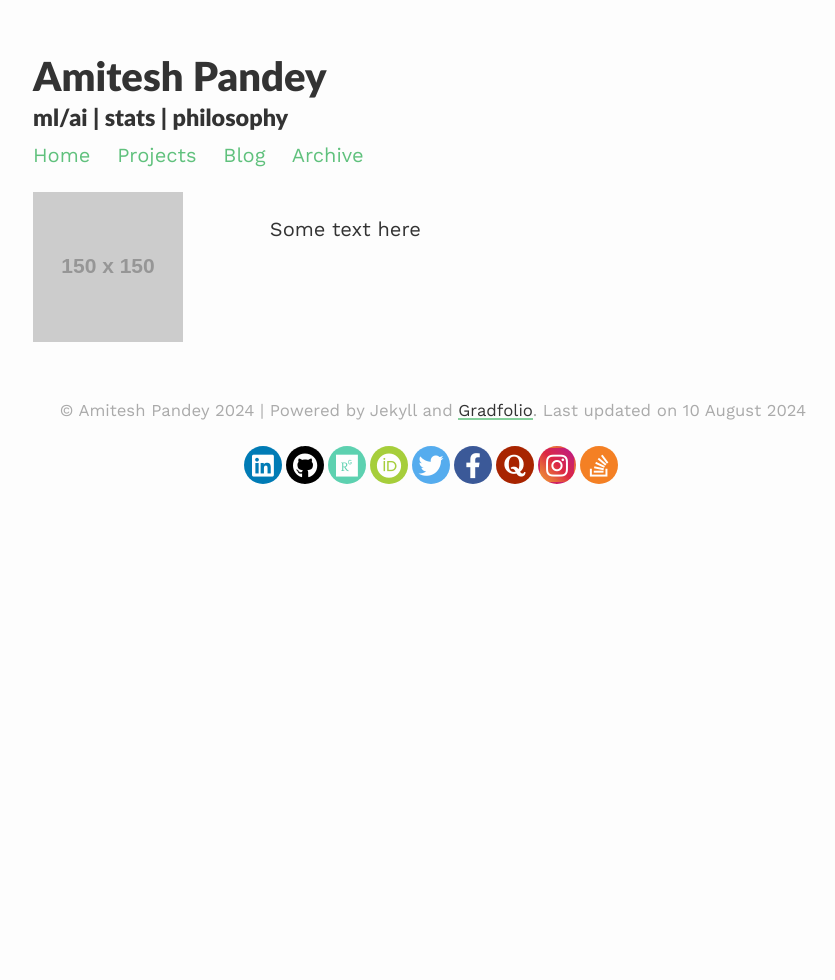
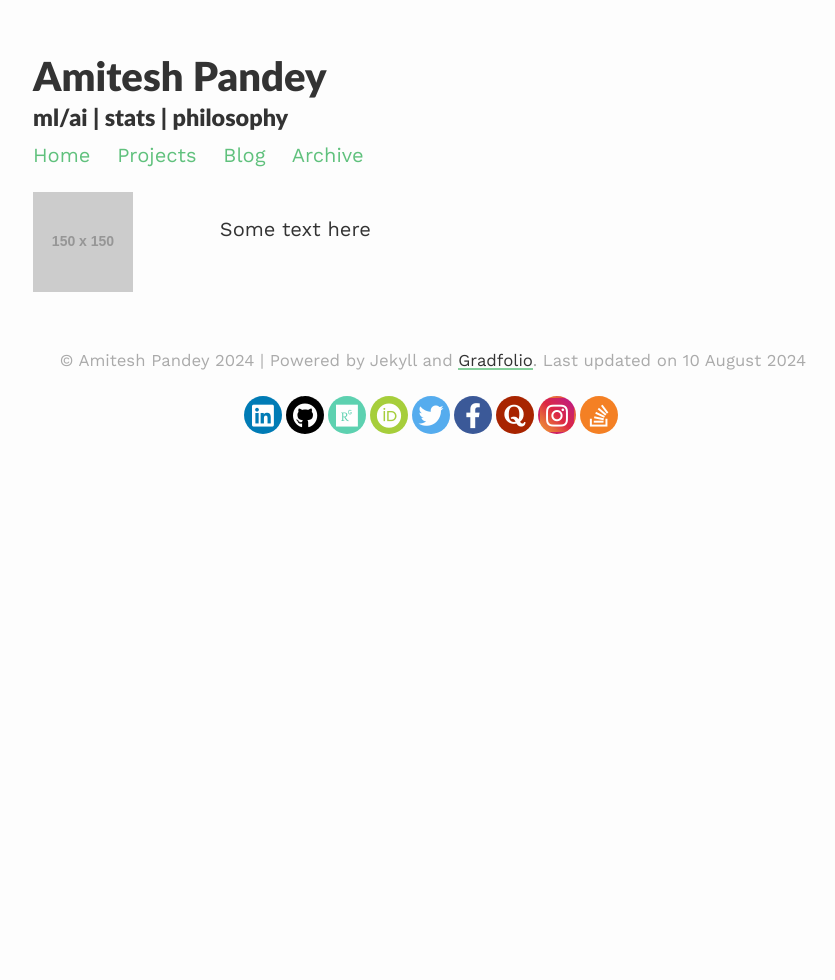
Before and after one commit to pandeyamitesh/pandeyamitesh, a Jekyll site: the page built from research/index.html, in a window 1280 px wide. Shown: the whole page, without its empty margins (207-1042 px from the left). Built offline with Jekyll 4.4.1, drawn with Linux system fonts in a browser that asks for light colours; nearby versions of some CDN libraries.

Commit message:
Update index.html

```diff
--- a/research/index.html
+++ b/research/index.html
@@ -3,6 +3,6 @@
 ---
 
 <div class="research-list">
-  <img src="https://via.placeholder.com/150"/>
+  <img src="https://via.placeholder.com/150" class = "research-image"/>
   <p class="research-text">Some text here</p>
 </div>
```
